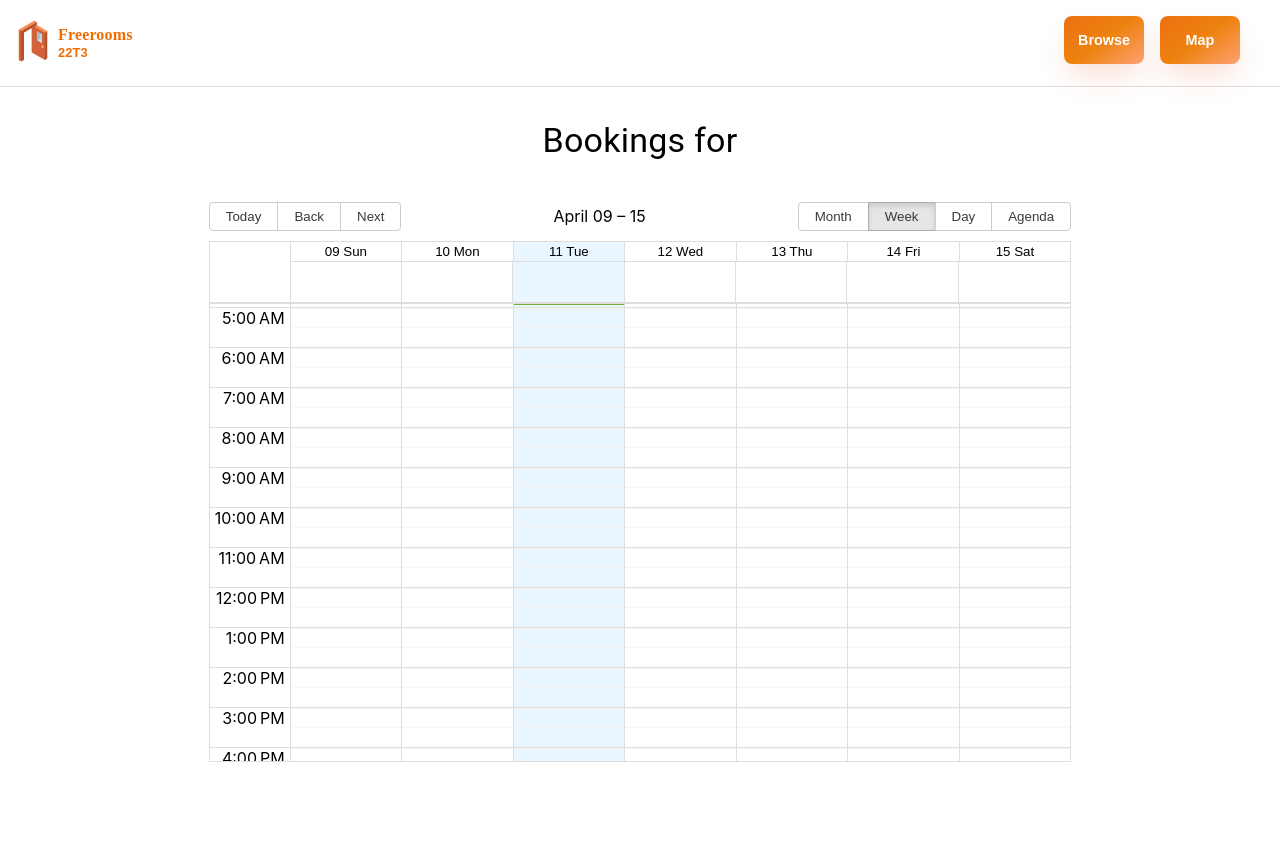
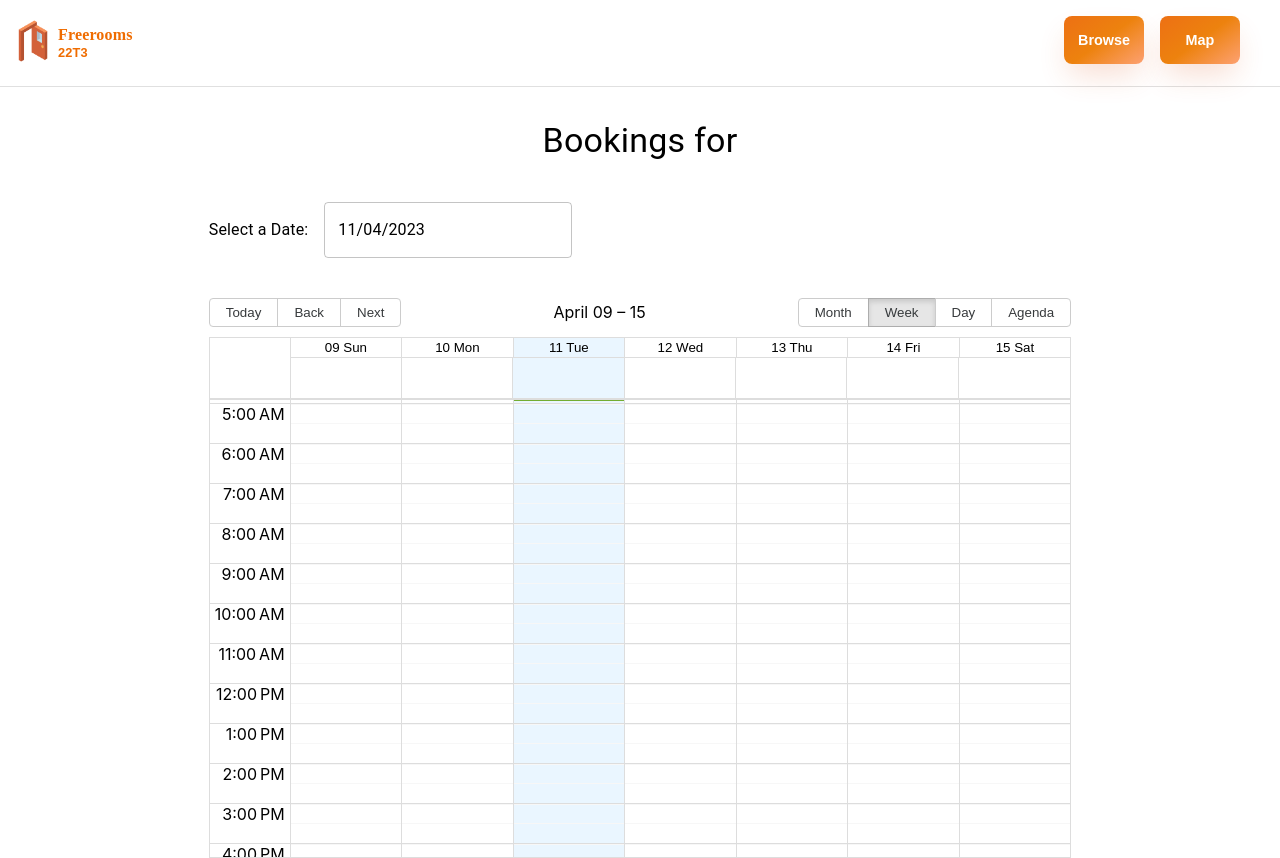
Before and after one commit to devsoc-unsw/freerooms, a Next.js app in the folder v2/frontend/: page /room/1 in a window 1280 px wide. Before the commit the page ends 800 px from the top, so only its background shows below. Built offline with nearby package versions, Linux system fonts and the light colour scheme; no server answers; a web font is replaced by a local one.

Commit message:
added date picker

```diff
--- a/v2/frontend/app/room/[room]/page.tsx
+++ b/v2/frontend/app/room/[room]/page.tsx
@@ -5,9 +5,10 @@ import BookingCalendar from "../../../components/BookingCalendar";
 import Container from "@mui/material/Container";
 import Box from '@mui/material/Box';
 import Typography from '@mui/material/Typography';
-import type  { ClassList, Class, RoomAvailability } from '../../../types';
+import type  {  RoomAvailability } from '../../../types';
 import { API_URL } from "../../../config";
-import { DateTime, Settings } from 'luxon';
+import { DateTime } from 'luxon';
+
 
 
 type Event = {
@@ -20,7 +21,6 @@ type RoomDetails = {
 	name : string;
 	bookings: Array<Event>
 }
-
 
 export default function Page({ params }: {
   params: {room: string};
--- a/v2/frontend/components/BookingCalendar.tsx
+++ b/v2/frontend/components/BookingCalendar.tsx
@@ -5,12 +5,29 @@ import { Calendar, luxonLocalizer, Views } from 'react-big-calendar';
 import "react-big-calendar/lib/css/react-big-calendar.css";
 import Box from '@mui/material/Box';
 import { DateTime, Settings } from 'luxon';
+import { DatePicker, LocalizationProvider } from '@mui/x-date-pickers';
+import TextField, { TextFieldProps } from "@mui/material/TextField";
+import { AdapterLuxon } from '@mui/x-date-pickers/AdapterLuxon'
+import { Typography } from '@mui/material';
 
 type Event = {
 	title: string;
 	start: Date,
 	end: Date,
 }
+
+const customDatePickerComponent = (
+	params: JSX.IntrinsicAttributes & TextFieldProps,
+) => (
+	<TextField
+		{...params}
+		sx={{
+			size: "Small",
+			svg: { color: "#000000" },
+			input: { color: "#000000" },
+		}}
+	/>
+);
 
 
 const BookingCalendar : React.FC<{ events : Array<Event> }>= ({ events }) => {
@@ -26,11 +43,37 @@ const BookingCalendar : React.FC<{ events : Array<Event> }>= ({ events }) => {
 		}
 	}, [events]);
 
+	const [ date, setDate ] = React.useState<Date>(DateTime.local().toJSDate());
+	const handleDateChange = (newDate : Date| null ) => {
+		console.log(newDate);
+		if( newDate == null ) {
+			setDate(DateTime.local().toJSDate());
+		} else {
+			setDate(new Date(newDate));
+		}
+	}
+
+
 	return (
 		<>
 			<Box sx={{ height: 600, width: '70%', paddingTop: 5 }}>
+				<LocalizationProvider dateAdapter={AdapterLuxon}>
+				<Box sx={{ width: "100%", display: "flex", flexDirection: "row", justifyContent: "flex-start", alignItems: "Center", paddingBottom: 5 }}>
+					<Typography variant='body1' sx={{ paddingRight: 2 }}>
+	          { "Select a Date:" }
+	        </Typography>
+					<DatePicker
+            inputFormat="dd/MM/yyyy"
+            value={date}
+            onChange={(newDate) => { handleDateChange(newDate) }}
+            renderInput={customDatePickerComponent}
+          />
+        </Box>
+				</LocalizationProvider>
 				<Calendar
-					defaultDate={defaultDate}
+					// defaultDate={defaultDate}
+					date={date}
+					onNavigate={(newDate) => handleDateChange(newDate)}
 					defaultView={Views.WEEK}
 					events={myEvents}
 					getNow={getNow}
```
